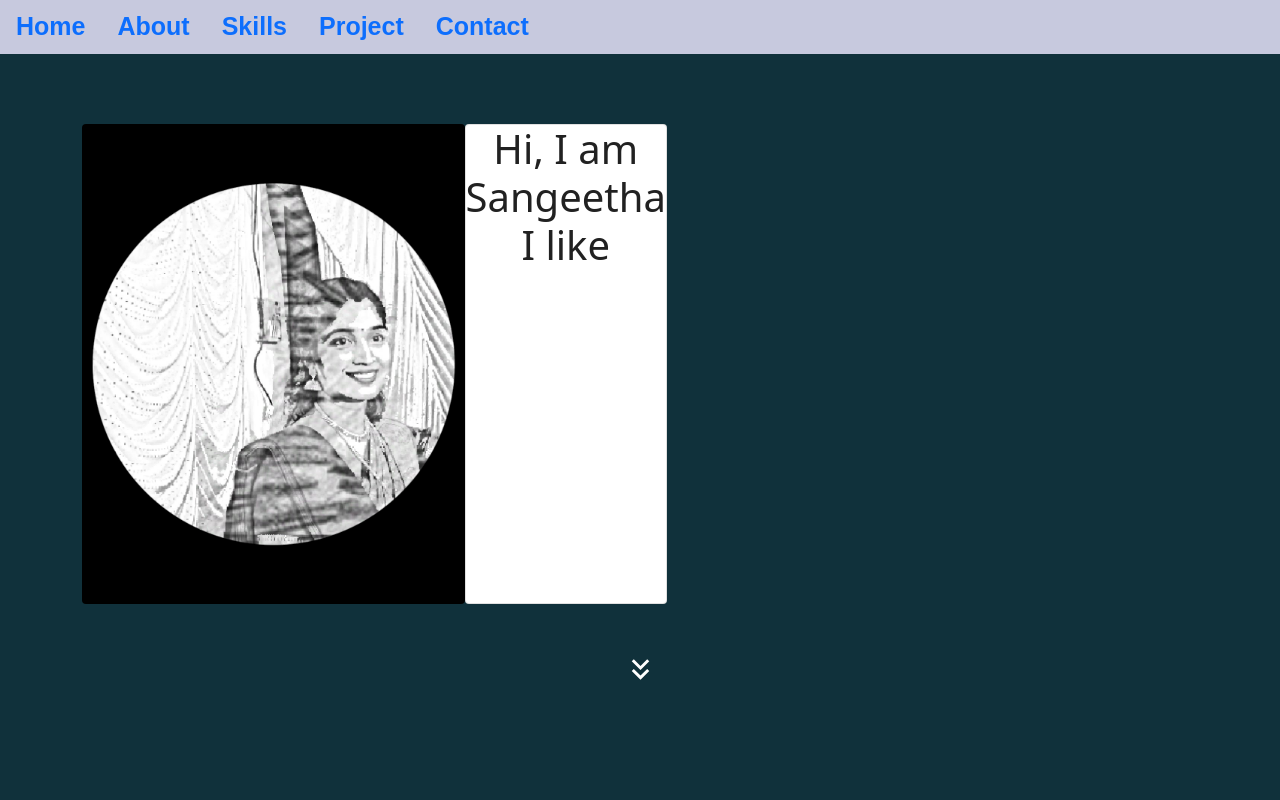
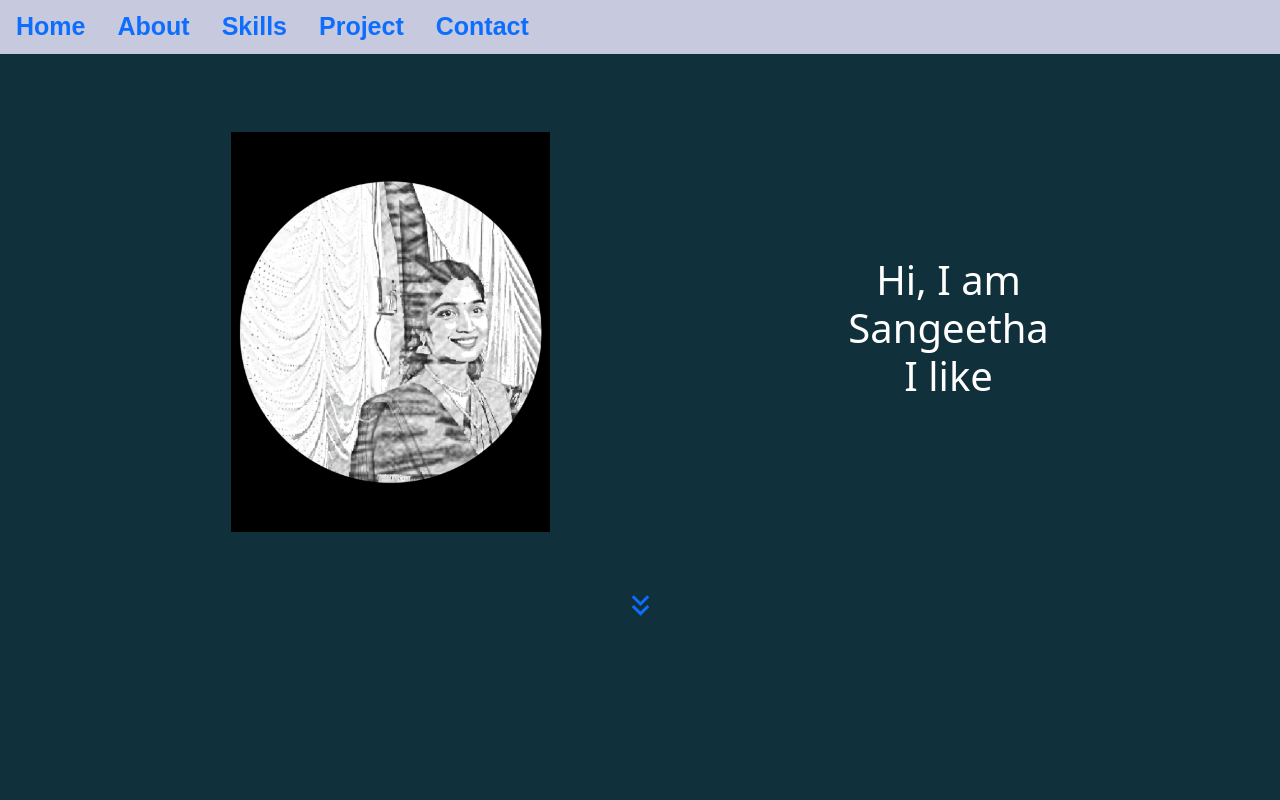
Before and after one commit to sangeetha-hari/protfolio, a React (Create React App) app: page / in a window 1280 px wide. Shown: the top 800 px of the page. Built offline with nearby package versions, Linux system fonts and the light colour scheme.

Commit message:
fourth commit

```diff
--- a/src/About.js
+++ b/src/About.js
@@ -28,8 +28,11 @@ export default function About() {
           <a href=""><LinkedInIcon fontSize="large"/></a>
         </div>
       </div>
+      <a  href="#skills"><KeyboardDoubleArrowDown fontSize='large'/>
 
-      <KeyboardDoubleArrowDown fontSize="large" />
+</a>
+
+
     </section>
   );
 }
--- a/src/App.css
+++ b/src/App.css
@@ -101,8 +101,8 @@ gap: 5%;
 
 .profile_pic{
   width: auto;
-  max-height: 60vh;
-  max-width: fit-content;
+  max-height: 50vh;
+  max-width: 50vh;
   object-fit: cover;
 }
 .home{
--- a/src/App.js
+++ b/src/App.js
@@ -42,42 +42,18 @@ export default function App(){
 
 <a name="home"></a>
 <section className='section-home'>
-  <Container className="flx">
 
-  <Card variant="Contained" align="center">
-            <div className="flx">
-              <div><img className='profile_pic' src={Profile}  alt=""/></div>
-              {/* <div className="home_style" >
-              <h1> Hi, I am <br/> Sangeetha<br/> I like</h1>
-              </div> */}
-            </div>
-          </Card>
-          <Card variant="outlined" align="center">
-            <div className="flx">
-              {/* <div><img className='profile_pic' src={Profile}  alt=""/></div> */}
-              <div className="home_style" >
-              <h1> Hi, I am <br/> Sangeetha<br/> I like</h1>
-              </div>
-            </div>
-          </Card>
+  <Container>
+  <div className="d-flex justify-content-center align-items-center flx ">
+    <div className='p-2 flex-fill'><img className='profile_pic' src={Profile}  alt=""/></div>
+    <div className='justify-content-end p-2 flex-fill'> <h1> Hi, I am <br/> Sangeetha<br/> I like</h1></div>
+  </div>
 
-    {/* <div><img  className="profile_pic" src={Profile} alt='sangi'/> </div>
-    <div>
-      <h1 className='largestyle'> Hi, I am</h1>
-      <h1 className='largestyle'>Sangeetha</h1>
-      <h2 className='medium'> I like to </h2>
-    </div> */}
-
-  </Container>
-
-
-
-{/* <span className='element'></span> */}
 <br/><br/>
-<KeyboardDoubleArrowDown fontSize='large'/>
-
+<a  href="#about-section"><KeyboardDoubleArrowDown fontSize='large'/>
 <i class="fa-solid fa-angle-down"></i>
-
+</a>
+</Container>
 </section>
 
 {/*About me section start**************** */}
--- a/src/Project.js
+++ b/src/Project.js
@@ -1,5 +1,6 @@
 import React from "react";
-import { Card, Button, CardTitle, CardText } from 'reactstrap';
+import { Card,CardTitle, CardText } from 'reactstrap';
+import KeyboardDoubleArrowDown from '@mui/icons-material/KeyboardDoubleArrowDown';
 const projectlist=[
   {
    pid:1,
@@ -36,6 +37,7 @@ export default function Project() {
       );
     })}
   </section>
+  <a  href="#contact"><KeyboardDoubleArrowDown fontSize='large'/></a>
     </div>
   );
 }
```
Also changed, not shown: src/NavigationBar.js (+0 -33 lines), src/Skills.js.
